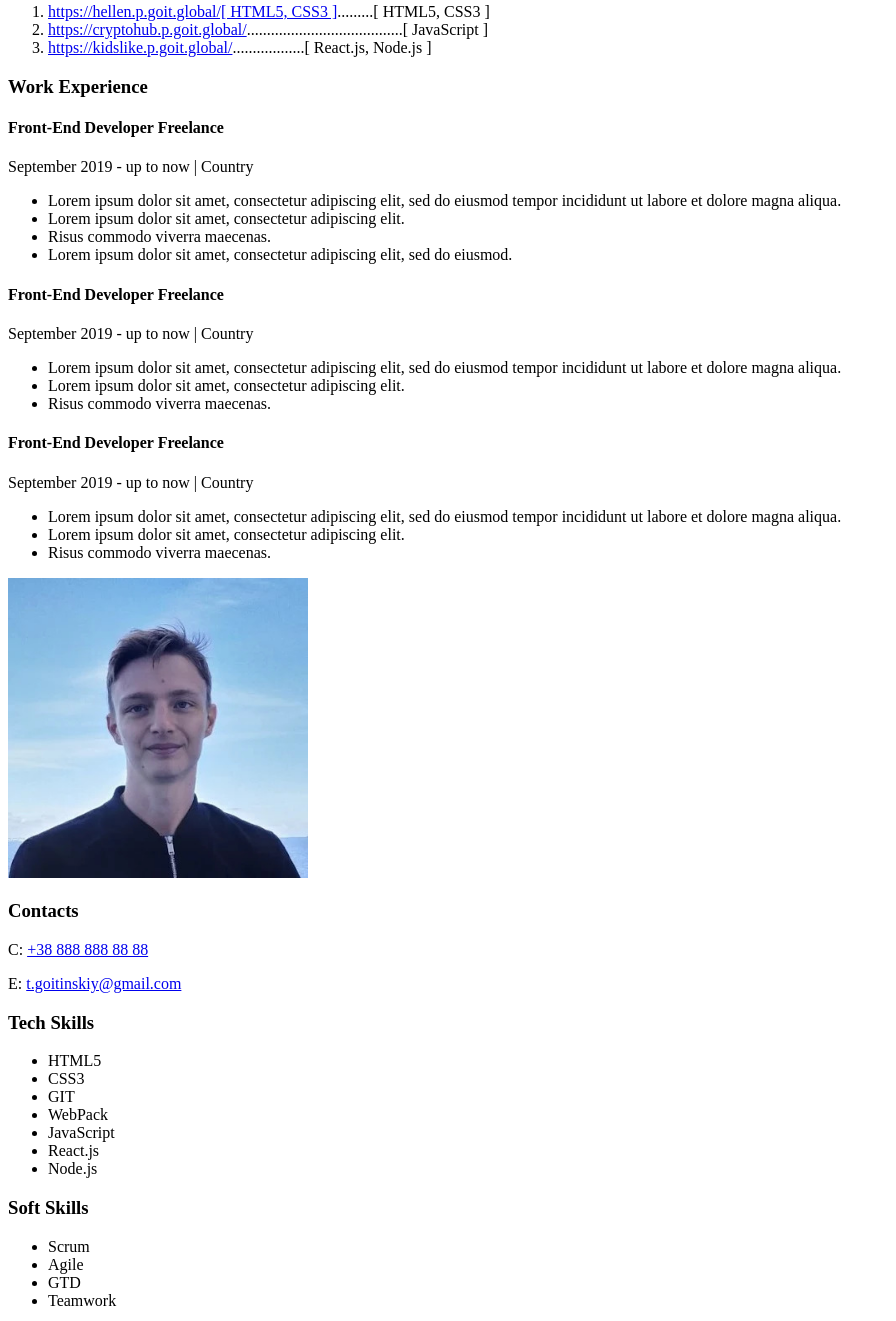
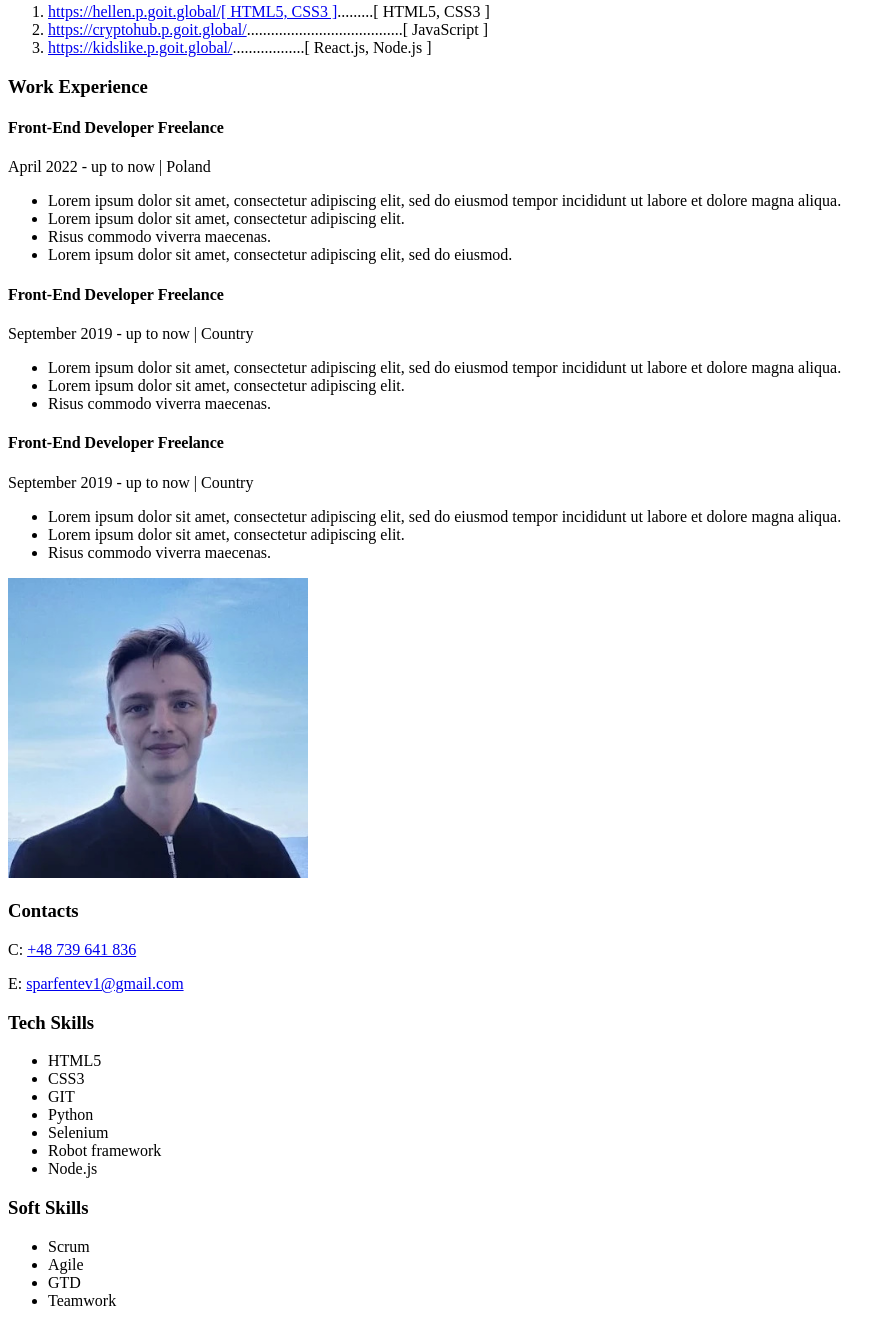
Before and after one commit to Irgey/Resume-Project, a plain HTML site: page index.html in a window 1280 px wide. Shown: the part 219-1540 px from the top of the page, without its empty margins (0-896 px from the left). Drawn offline with Linux system fonts and the light colour scheme.

Commit message:
Update index.html

```diff
--- a/index.html
+++ b/index.html
@@ -51,7 +51,7 @@
           <div>
             <h4>Front-End Developer Freelance</h4>
 
-            <p>September 2019 - up to now | Country</p>
+            <p>April 2022 - up to now | Poland</p>
             <ul>
               <li>
                 Lorem ipsum dolor sit amet, consectetur adipiscing elit, sed do
@@ -101,10 +101,10 @@
         <!-- Contacts -->
         <div>
           <h3>Contacts</h3>
-          <p>C: <a href="tel:+388888888888">+38 888 888 88 88</a></p>
+          <p>C: <a href="tel:+48739641836">+48 739 641 836</a></p>
           <p>
             E:
-            <a href="mailto:t.goitinskiy@gmail.com">t.goitinskiy@gmail.com</a>
+            <a href="mailto:sparfentev1@gmail.com">sparfentev1@gmail.com</a>
           </p>
         </div>
         <!-- Tech skills -->
@@ -114,9 +114,9 @@
             <li>HTML5</li>
             <li>CSS3</li>
             <li>GIT</li>
-            <li>WebPack</li>
-            <li>JavaScript</li>
-            <li>React.js</li>
+            <li>Python</li>
+            <li>Selenium</li>
+            <li>Robot framework</li>
             <li>Node.js</li>
           </ul>
         </div>
```
